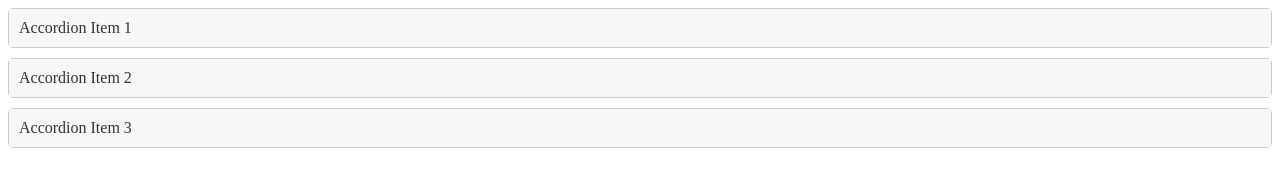
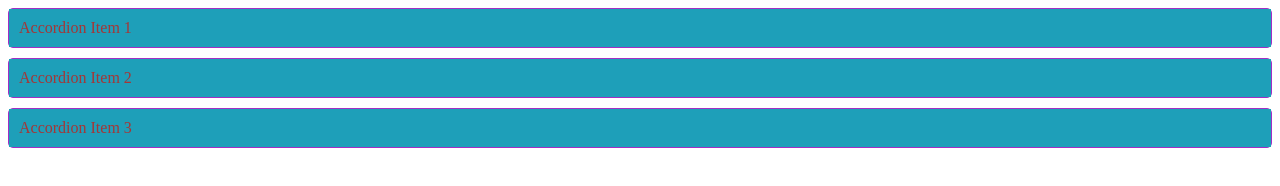
Before and after one commit to LukaNoza/Accordion, a plain HTML site: page index.html in a window 1280 px wide. Drawn offline with Linux system fonts and the light colour scheme.

Commit message:
Update style.css

```diff
--- a/style.css
+++ b/style.css
@@ -1,12 +1,12 @@
 .accordion-item {
-    border: 1px solid #ccc;
+    border: 1px solid #a22ec5;
     border-radius: 5px;
     margin-bottom: 10px;
   }
 
   .accordion-header {
-    background-color: #f7f7f7;
-    color: #333;
+    background-color: #1e9fb9;
+    color: #a53636;
     cursor: pointer;
     padding: 10px;
   }
```
